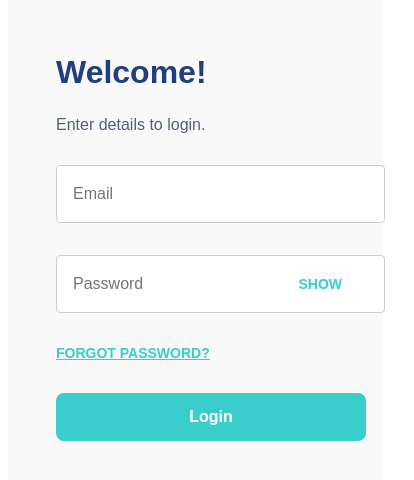
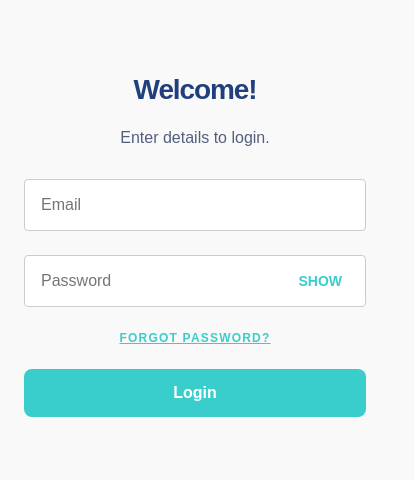
Before and after one commit to omair1996/lendsqr-fe-test, a React (Vite) app: page / in a window 390 px wide. Shown: the part 196-676 px from the top of the page, 414 px wide, since content can reach past the window. Built offline with nearby package versions, Linux system fonts and the light colour scheme.

Commit message:
style: update Input and Login components for improved layout and responsiveness

```diff
--- a/src/components/Input/Input.module.scss
+++ b/src/components/Input/Input.module.scss
@@ -2,9 +2,10 @@
 
 .inputWrapper {
   position: relative;
+  width: 100%;
 
   input {
-    width: 95%;
+    width: 100%;
     padding: 1rem;
     border: 1px solid #ccc;
     border-radius: 4px;
@@ -12,7 +13,9 @@
     border-radius: $spacing-xs;
     font-size: $font-md;
     font-weight: 400;
-    line-height: 1.5;
+    line-height: 1;
+    box-sizing: border-box;
+
     transition: border 0.2s ease;
     &:focus {
       border-color: $primary-color;
@@ -26,10 +29,6 @@
     margin-top: 0.25rem;
   }
 
-  .inputField.error input {
-    border: 1px solid $danger-color;
-  }
-
   .toggle {
     position: absolute;
     right: 1.5rem;
--- a/src/pages/Login/Login.module.scss
+++ b/src/pages/Login/Login.module.scss
@@ -31,11 +31,11 @@
 .rightPane {
   flex: 1;
   display: flex;
-
   flex-direction: column;
   justify-content: center;
   padding: 4rem;
   background-color: $background;
+
   .formWrapper {
     width: 100%;
     max-width: 600px;
@@ -46,9 +46,8 @@
   h2 {
     font-size: 40px;
     color: $heading;
-    line-height: '100%';
     font-weight: 700;
-    letter-spacing: -4%;
+    letter-spacing: -0.04em;
   }
 
   p {
@@ -56,7 +55,6 @@
     color: $text;
     font-weight: 400;
     font-size: 20px;
-    line-height: 100%;
   }
 
   .form {
@@ -70,7 +68,7 @@
     text-align: left;
     font-size: $font-sm;
     font-weight: 600;
-    letter-spacing: 10%;
+    letter-spacing: 0.1em;
     text-transform: uppercase;
   }
 }
@@ -78,24 +76,46 @@
 @media (max-width: $breakpoint-md) {
   .loginWrapper {
     flex-direction: column;
+    align-items: center;
+    justify-content: center;
+    margin-left: 0;
+    padding-left: 0;
 
     .leftPane {
       display: none;
     }
 
     .rightPane {
+      width: 100%;
       padding: 2rem;
+
       .formWrapper {
+        padding: 1rem;
         width: 100%;
-        padding: 1rem;
+        max-width: 100%;
+        box-sizing: border-box;
       }
 
       h2 {
-        font-size: 32px;
+        font-size: 28px;
+        text-align: center;
       }
 
       p {
         font-size: 16px;
+        text-align: center;
+      }
+
+      .form {
+        display: flex;
+        flex-direction: column;
+        gap: 1.5rem;
+        width: 100%;
+      }
+
+      .forgot {
+        font-size: 0.75rem;
+        text-align: center;
       }
     }
   }
```
